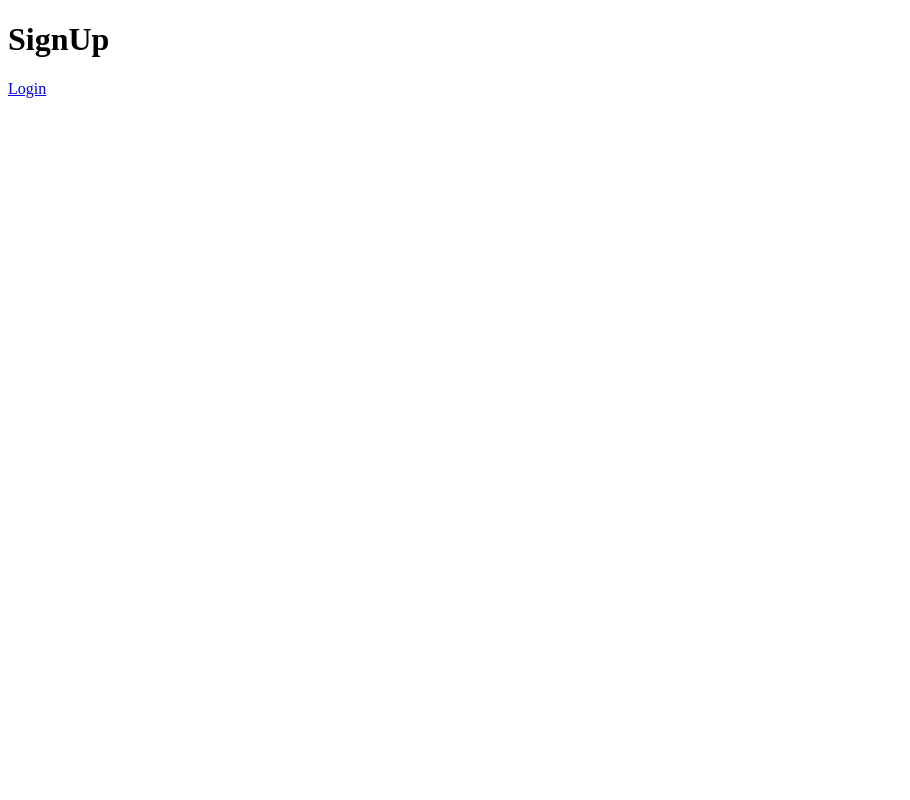
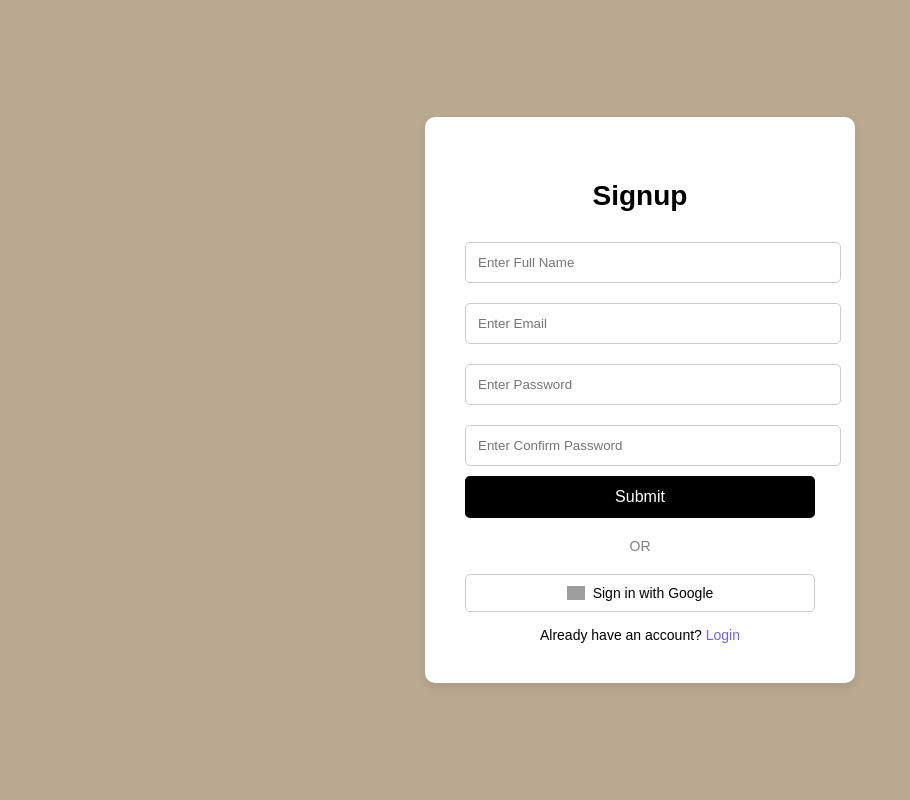
Before and after one commit to aj110arjun/GearUp2, a Django app: page /register/user/signup/ in a window 1280 px wide. Before the commit the part shown is almost empty. Shown: the whole page, without its empty margins (0-910 px from the left). Run offline with Django 5.2, Linux system fonts and the light colour scheme; grey boxes are pictures that could not be loaded.

Commit message:
register update

```diff
--- a/templates/user/signup.html
+++ b/templates/user/signup.html
@@ -1,15 +1,113 @@
 <!DOCTYPE html>
-<html>
-    <head>
-        <meta charset="utf-8">
-        <meta http-equiv="X-UA-Compatible" content="IE=edge">
-        <title></title>
-        <meta name="description" content="">
-        <meta name="viewport" content="width=device-width, initial-scale=1">
-        <link rel="stylesheet" href="">
-    </head>
-    <body>
-        <h1>SignUp</h1>
-        <a href="{% url 'login' %}">Login</a>
-    </body>
+<html lang="en">
+<head>
+  <meta charset="UTF-8">
+  <meta name="viewport" content="width=device-width, initial-scale=1.0">
+  <title>Signup Page</title>
+  <style>
+    body {
+      font-family: Arial, sans-serif;
+      display: flex;
+      justify-content: center;
+      align-items: center;
+      height: 100vh;
+      margin: 0;
+      background: #BAA991;
+    }
+
+    .signup-container {
+      background: #fff;
+      padding: 40px;
+      border-radius: 10px;
+      width: 350px;
+      box-shadow: 0 4px 10px rgba(0,0,0,0.1);
+      text-align: center;
+    }
+
+    .signup-container h2 {
+      margin-bottom: 20px;
+      font-size: 28px;
+    }
+
+    input {
+      width: 100%;
+      padding: 12px;
+      margin: 10px 0;
+      border: 1px solid #ccc;
+      border-radius: 5px;
+      outline: none;
+    }
+
+    .submit-btn {
+      width: 100%;
+      background: black;
+      color: white;
+      padding: 12px;
+      border: none;
+      border-radius: 5px;
+      font-size: 16px;
+      cursor: pointer;
+    }
+
+    .submit-btn:hover {
+      background: #333;
+    }
+
+    .or-divider {
+      margin: 20px 0;
+      font-size: 14px;
+      color: gray;
+    }
+
+    .google-btn {
+      width: 100%;
+      display: flex;
+      align-items: center;
+      justify-content: center;
+      background: white;
+      border: 1px solid #ccc;
+      padding: 10px;
+      border-radius: 5px;
+      cursor: pointer;
+      font-size: 14px;
+    }
+
+    .google-btn img {
+      width: 18px;
+      margin-right: 8px;
+    }
+
+    .login-link {
+      margin-top: 15px;
+      font-size: 14px;
+    }
+
+    .login-link a {
+      text-decoration: none;
+      color: #6c63ff;
+    }
+
+    .login-link a:hover {
+      text-decoration: underline;
+    }
+  </style>
+</head>
+<body>
+  <div class="signup-container">
+    <h2>Signup</h2>
+    <input type="text" placeholder="Enter Full Name">
+    <input type="email" placeholder="Enter Email">
+    <input type="password" placeholder="Enter Password">
+    <input type="password" placeholder="Enter Confirm Password">
+    <button class="submit-btn">Submit</button>
+    <div class="or-divider">OR</div>
+    <button class="google-btn">
+      <img src="https://upload.wikimedia.org/wikipedia/commons/4/4e/Google_%22G%22_Logo.svg" alt="Google logo">
+      Sign in with Google
+    </button>
+    <div class="login-link">
+      Already have an account? <a href="{% url 'login' %}">Login</a>
+    </div>
+  </div>
+</body>
 </html>
```
Also changed, not shown: templates/user/login.html (+108 -13 lines).
